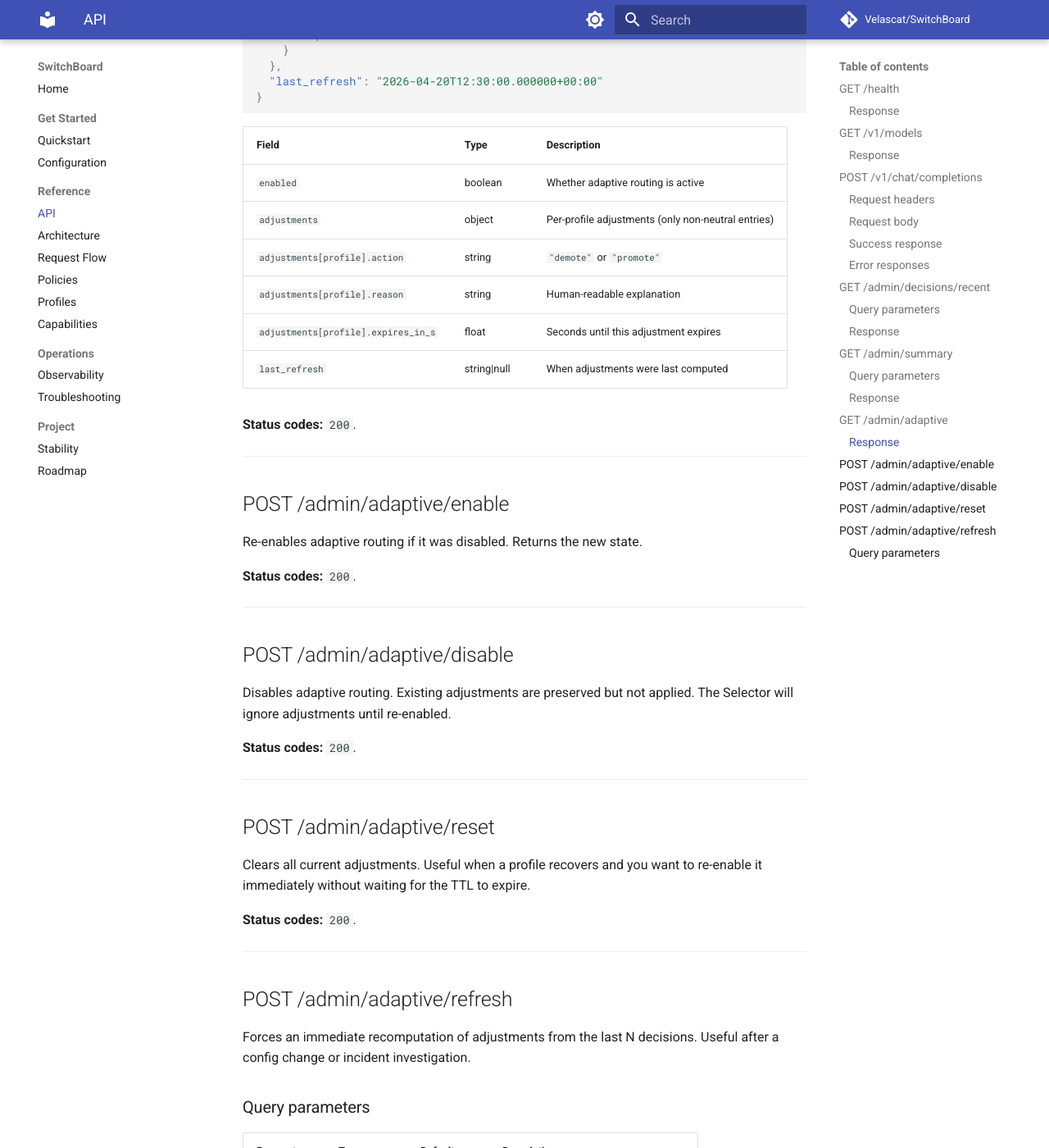
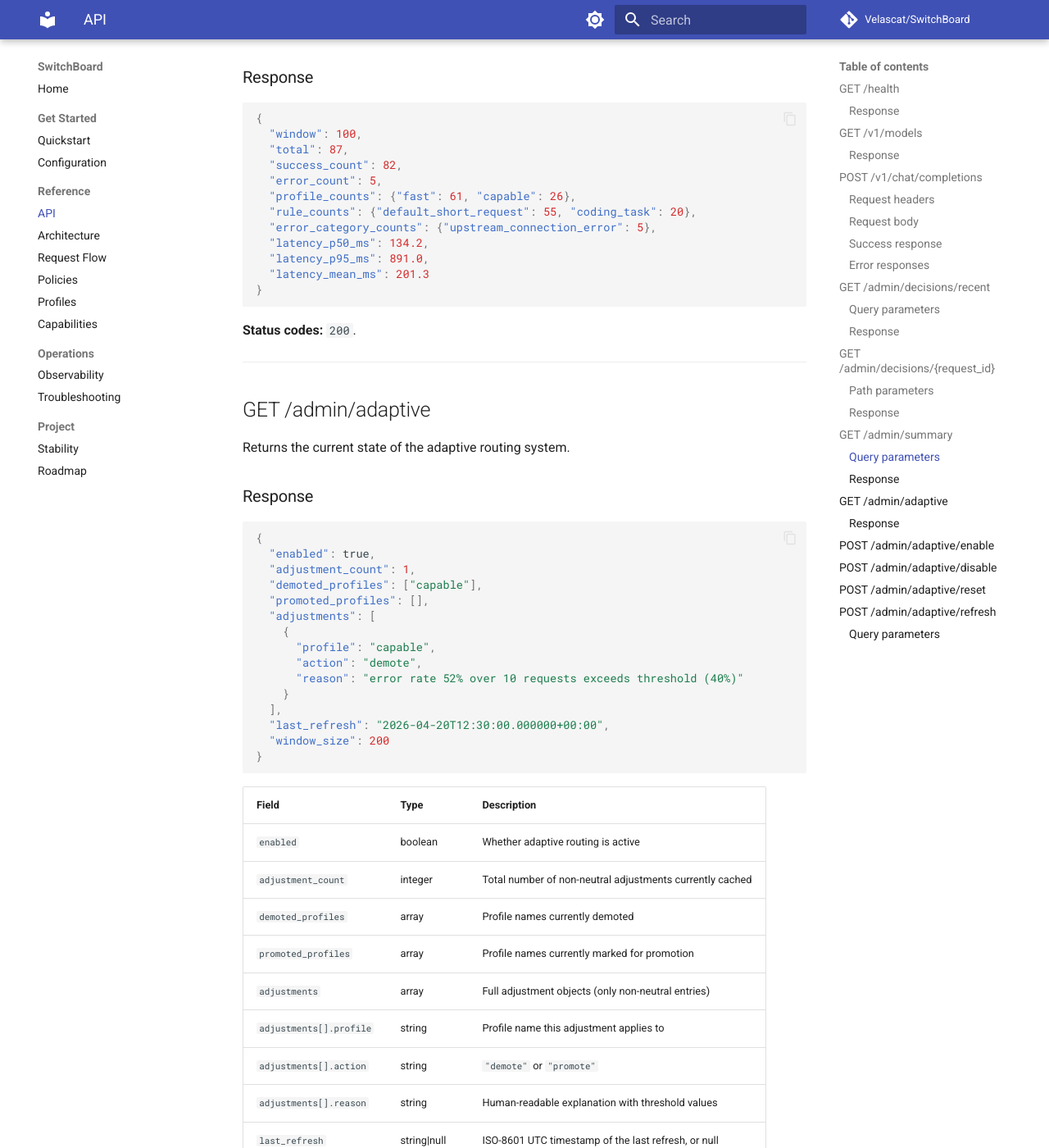
Before and after one commit to Velascat/SwitchBoard, an MkDocs documentation site: the page built from docs/api.md, in a window 1280 px wide and 1400 px high, scrolled down 6330 px. Shown: the whole window at 82% size. Built offline with MkDocs 1.6.1 and Material for MkDocs 9.7.7, drawn with Linux system fonts in a browser that asks for light colours; comment, search, counter and statistics services are not loaded; some of the changed text lies outside the part shown.

Commit message:
docs: fix stale /admin/adaptive response schema and fill remaining doc gaps
- api.md: replace incorrect /admin/adaptive response (had phantom expires_in_s
  and wrong dict shape) with the real AdaptiveStateResponse format — list of
  adjustments with adjustment_count, demoted_profiles, promoted_profiles,
  window_size fields
- api.md: add GET /admin/decisions/{request_id} single-decision lookup endpoint
  (was implemented but entirely missing from the reference)
- api.md: add context_summary and rejected_profiles to the decision record
  field table; correct context_summary contents (requires_tools, not tools_present)
- observability.md: update adaptive routing example to match actual response shape;
  add minimum 5-request threshold required before demotion can trigger; add
  context_summary to JSONL field table
- configuration.md: add max_max_tokens to condition reference table
- README.md: add GET /admin/decisions/{request_id} to API endpoint table

Co-Authored-By: Claude Sonnet 4.6 <noreply@anthropic.com>

````diff
--- a/docs/api.md
+++ b/docs/api.md
@@ -183,8 +183,28 @@ Returns the most recent routing decisions from the in-memory ring buffer (last 1
 | `scored_profiles` | array\|null | Multi-factor scoring results for all eligible profiles |
 | `error` | string\|null | Error message if forwarding failed |
 | `error_category` | string\|null | Error category for aggregation |
+| `context_summary` | object\|null | Key classifier fields: `task_type`, `complexity`, `estimated_tokens`, `requires_tools`, `requires_long_context`, `stream`, `cost_sensitivity`, `latency_sensitivity` |
+| `rejected_profiles` | array | Profiles considered and rejected, each with `profile` and `reason` fields |
 
 **Status codes:** `200`, `422` (invalid `n` value).
+
+---
+
+## GET /admin/decisions/{request_id}
+
+Returns a single decision record by correlation ID.
+
+### Path parameters
+
+| Parameter | Description |
+|-----------|-------------|
+| `request_id` | The `X-Request-ID` value sent with the original request. |
+
+### Response
+
+Same schema as a single element in `GET /admin/decisions/recent`.
+
+**Status codes:** `200`, `404` (no decision found with that `request_id`).
 
 ---
 
@@ -228,25 +248,33 @@ Returns the current state of the adaptive routing system.
 ```json
 {
   "enabled": true,
-  "adjustments": {
-    "capable": {
+  "adjustment_count": 1,
+  "demoted_profiles": ["capable"],
+  "promoted_profiles": [],
+  "adjustments": [
+    {
+      "profile": "capable",
       "action": "demote",
-      "reason": "error_rate=0.52 exceeds threshold 0.40",
-      "expires_in_s": 142.3
+      "reason": "error rate 52% over 10 requests exceeds threshold (40%)"
     }
-  },
-  "last_refresh": "2026-04-20T12:30:00.000000+00:00"
+  ],
+  "last_refresh": "2026-04-20T12:30:00.000000+00:00",
+  "window_size": 200
 }
 ```
 
 | Field | Type | Description |
 |-------|------|-------------|
 | `enabled` | boolean | Whether adaptive routing is active |
-| `adjustments` | object | Per-profile adjustments (only non-neutral entries) |
-| `adjustments[profile].action` | string | `"demote"` or `"promote"` |
-| `adjustments[profile].reason` | string | Human-readable explanation |
-| `adjustments[profile].expires_in_s` | float | Seconds until this adjustment expires |
-| `last_refresh` | string\|null | When adjustments were last computed |
+| `adjustment_count` | integer | Total number of non-neutral adjustments currently cached |
+| `demoted_profiles` | array | Profile names currently demoted |
+| `promoted_profiles` | array | Profile names currently marked for promotion |
+| `adjustments` | array | Full adjustment objects (only non-neutral entries) |
+| `adjustments[].profile` | string | Profile name this adjustment applies to |
+| `adjustments[].action` | string | `"demote"` or `"promote"` |
+| `adjustments[].reason` | string | Human-readable explanation with threshold values |
+| `last_refresh` | string\|null | ISO-8601 UTC timestamp of the last refresh, or null |
+| `window_size` | integer | Number of recent decisions used for signal aggregation |
 
 **Status codes:** `200`.
 
````
Also changed, not shown: README.md (+1 -0 lines), docs/configuration.md (+1 -0 lines), docs/observability.md (+17 -8 lines).
